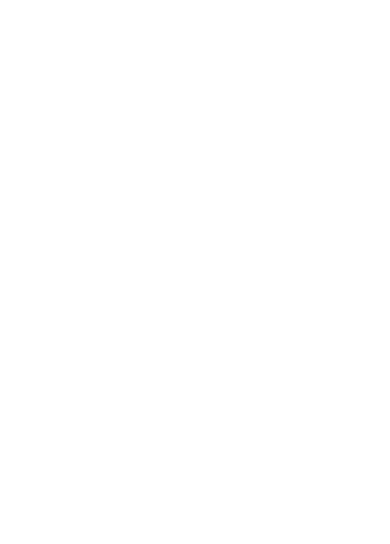
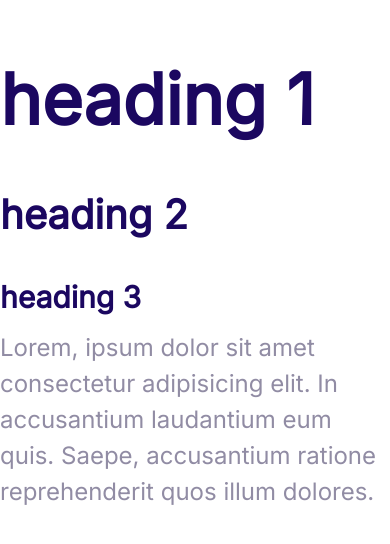
Before and after one commit to vimanshu/cloudmosh, a plain HTML site: page index.html in a window 390 px wide. Drawn offline with Linux system fonts and the light colour scheme.

Commit message:
Topography and it's media query.

```diff
--- a/CSS/style.css
+++ b/CSS/style.css
@@ -1,5 +1,56 @@
+html {
+  font-size: 62.5%;
+  /* 62.5% of 16px = 10px */
+}
 :root {
   --color--primary: #2584ff;
   --color--secondary: #00d9ff;
   --color-accent: #ff3400;
+  --color--body: #918ca4;
+  --color--headings: #1b0760;
 }
+
+body {
+  font-family: Inter, -apple-system, BlinkMacSystemFont, "Segoe UI", Roboto,
+    Oxygen, Ubuntu, Cantarell, "Open Sans", "Helvetica Neue", sans-serif;
+  color: var(--color--body);
+  font-size: 2.4rem;
+  line-height: 1.5;
+  /* 1.5 * current font-size */
+}
+
+h1,
+h2,
+h3 {
+  color: var(--color--headings);
+  margin-bottom: 1rem;
+}
+h1 {
+  font-size: 7rem;
+  /* 7 * 10= 70 px */
+}
+h2 {
+  font-size: 4rem;
+}
+h3 {
+  font-size: 3rem;
+}
+p {
+  /* to avoid margin collapsing b/w h3 and paragraph*/
+  margin-top: 0;
+}
+
+@media screen and (min-width: 1024px) {
+  body {
+    font-size: 1.8rem;
+  }
+  h1 {
+    font-size: 8rem;
+  }
+  h2 {
+    font-size: 4rem;
+  }
+  h3 {
+    font-size: 2.4rem;
+  }
+}
--- a/index.html
+++ b/index.html
@@ -7,6 +7,20 @@
     <title>Document</title>
     <link rel="stylesheet" href="/CSS/normalize.css" />
     <link rel="stylesheet" href="CSS/style.css" />
+    <link rel="preconnect" href="https://fonts.gstatic.com" />
+    <link
+      href="https://fonts.googleapis.com/css2?family=Inter:wght@200;400&display=swap"
+      rel="stylesheet"
+    />
   </head>
-  <body></body>
+  <body>
+    <h1>heading 1</h1>
+    <h2>heading 2</h2>
+    <h3>heading 3</h3>
+    <p>
+      Lorem, ipsum dolor sit amet consectetur adipisicing elit. In accusantium
+      laudantium eum quis. Saepe, accusantium ratione reprehenderit quos illum
+      dolores.
+    </p>
+  </body>
 </html>
```
